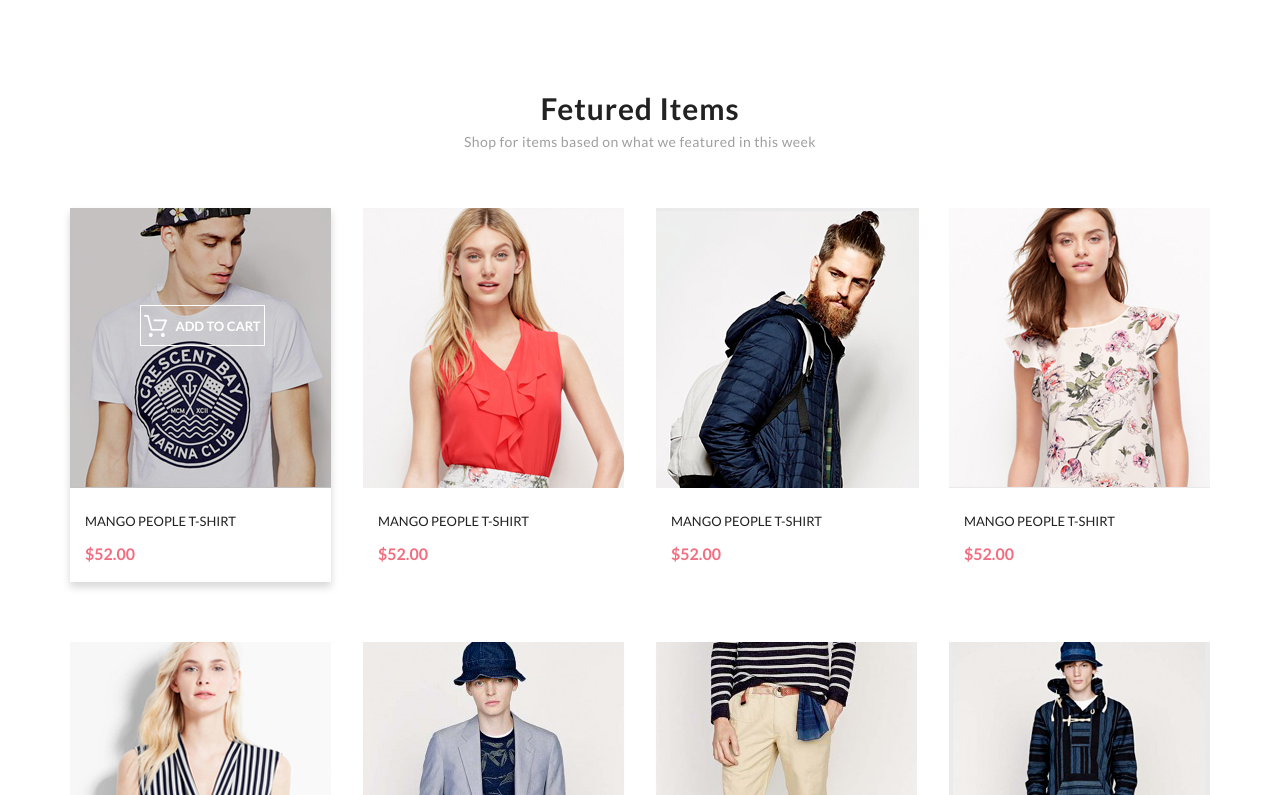
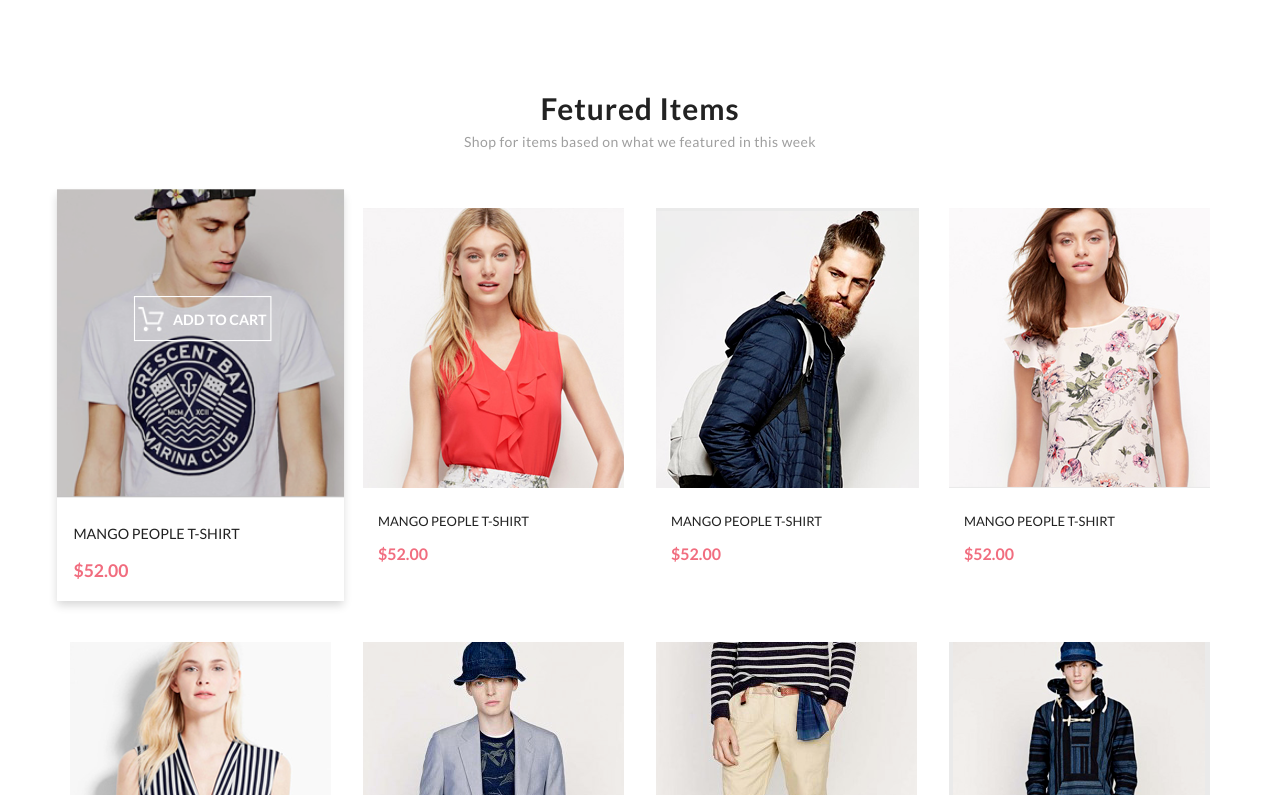
Before and after one commit to sedushkin/Shop, a plain HTML site: page index.html in a window 1280 px wide. In both pictures the pointer is over the element 200 px from the left and 2099 px from the top of the page. Shown: the part 1704-2499 px from the top of the page. Drawn offline with Linux system fonts and the light colour scheme.

Commit message:
Добавлено увеличение картинок товаров на главной странице при наведении

```diff
--- a/style.css
+++ b/style.css
@@ -360,6 +360,10 @@ details[open] summary {
 
 .banner_featured_product:hover {
     box-shadow: 0px 5px 8px 0px rgba(0, 0, 0, 0.16);
+    -webkit-transform: scale(1.1);
+    -moz-transform: scale(1.1);
+    -o-transform: scale(1.1);
+    transform: scale(1.1);
 
 }
 
```
